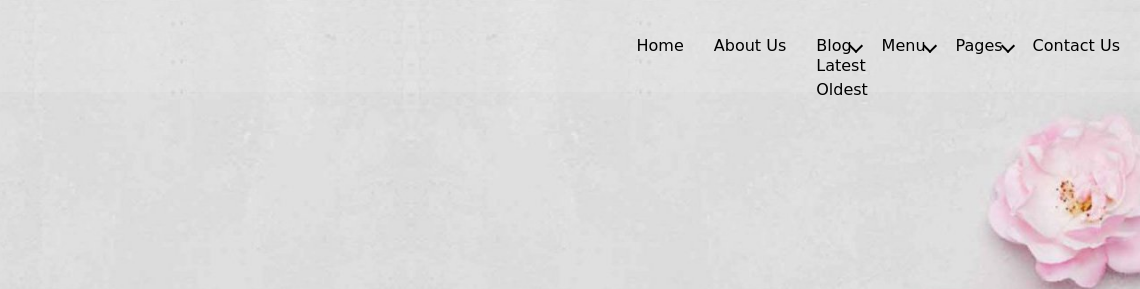
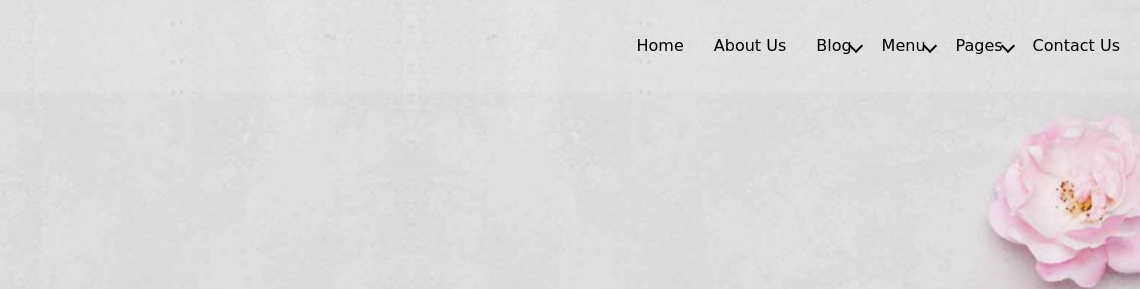
Before and after one commit to zahraahmadi2025/Cafeteria-web-page, a website: page public/home.html in a window 1280 px wide. Shown: the top 289 px of the page, 140-1280 px from the left. Drawn offline with Linux system fonts and the light colour scheme.

Commit message:
changes in tailwind

```diff
--- a/public/home.html
+++ b/public/home.html
@@ -19,9 +19,9 @@
     <li><a href=""></a>Home</li>
     <li><a href=""></a>About Us</li>
     <li class="relative group"><a href="" class="before:content-[''] relative before:border-black before:absolute before:z-50 before:top-[10px] before:right-[-50px] before:h-[10px] before:w-[10px] before:border-b-2 before:border-l-2 before:rotate-[315deg] before:translate-[-50%]" ></a>
-        <ul class="min-w-[160px] absolute top-5">
-            <li><a href=""></a>Latest</li>
-            <li><a href=""></a>Oldest</li>
+        <ul class="min-w-[160px] absolute top-5 left-0 bg-white leading-12 px-4 hidden">
+            <li class=""><a href=""></a>Latest</li>
+            <li class=""><a href=""></a>Oldest</li>
         </ul>
         Blog</li>
     <li class="relative group"><a href="" class="before:content-[''] relative before:border-black before:absolute before:z-50 before:top-[10px] before:right-[-58px] before:h-[10px] before:w-[10px] before:border-b-2 before:border-l-2 before:rotate-[315deg] before:translate-[-50%]"></a>Menu</li>
```
Also changed, not shown: src/output.css.
